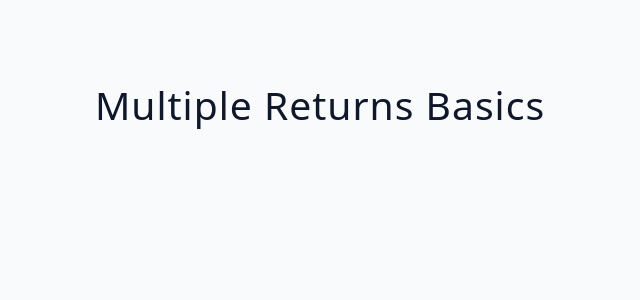
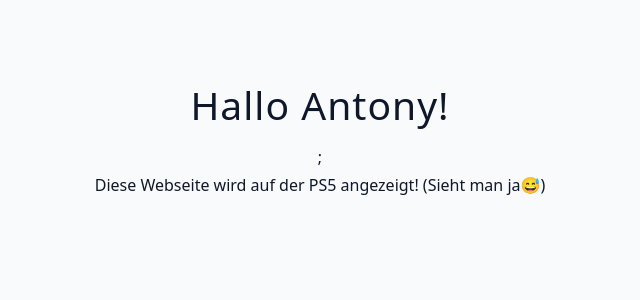
Before and after one commit to eis-Jeremy/03_Advanced_React, a React (Vite) app: page / in a window 1280 px wide. Shown: the top 300 px of the page, without its empty margins (320-960 px from the left). Built offline with nearby package versions, Linux system fonts and the light colour scheme.

Commit message:
Vorschau für Antony

```diff
--- a/src/tutorial/03-conditional-rendering/starter/01-multiple-returns-basics.jsx
+++ b/src/tutorial/03-conditional-rendering/starter/01-multiple-returns-basics.jsx
@@ -1,6 +1,9 @@
 import { useEffect, useState } from 'react';
 
 const MultipleReturnsBasics = () => {
-  return <h2>Multiple Returns Basics</h2>;
+  return <>
+    <h2>Hallo Antony!</h2>;
+    <p>Diese Webseite wird auf der PS5 angezeigt! (Sieht man ja😅)</p>
+  </>
 };
 export default MultipleReturnsBasics;
```
